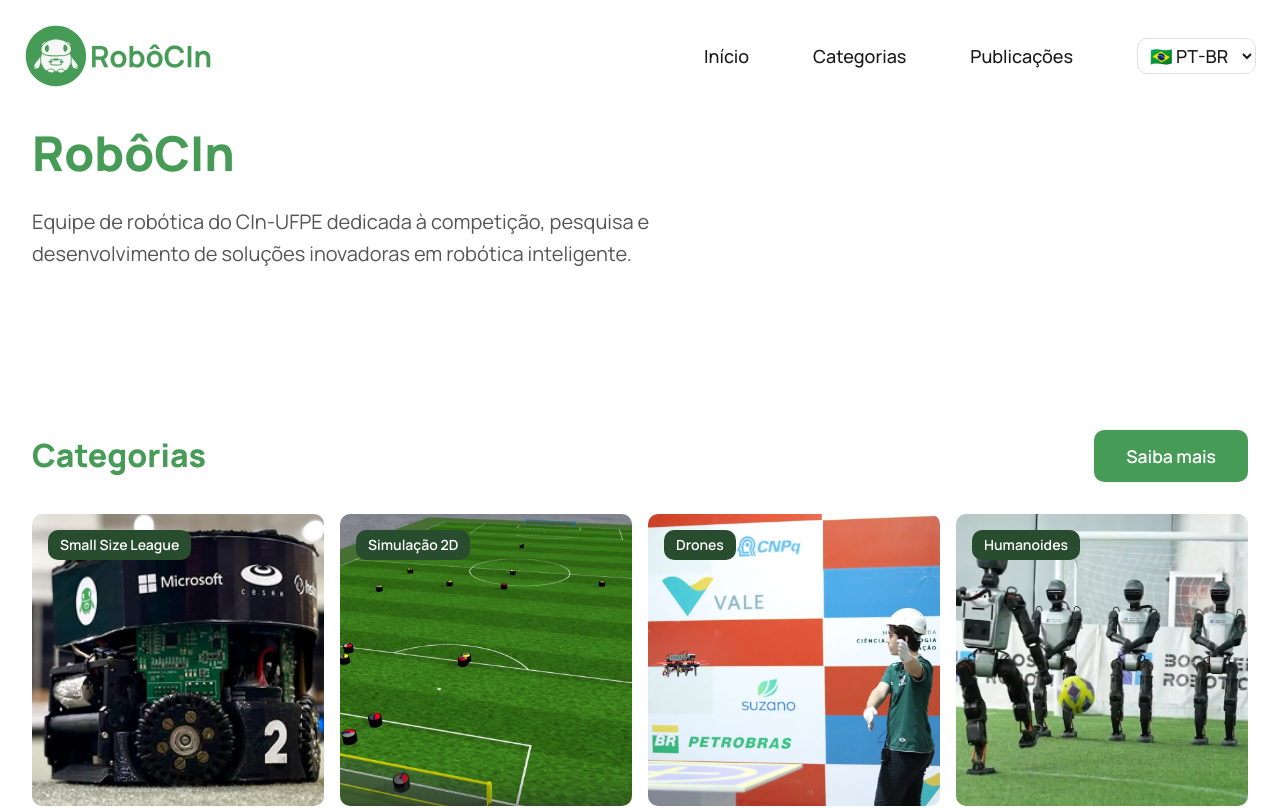
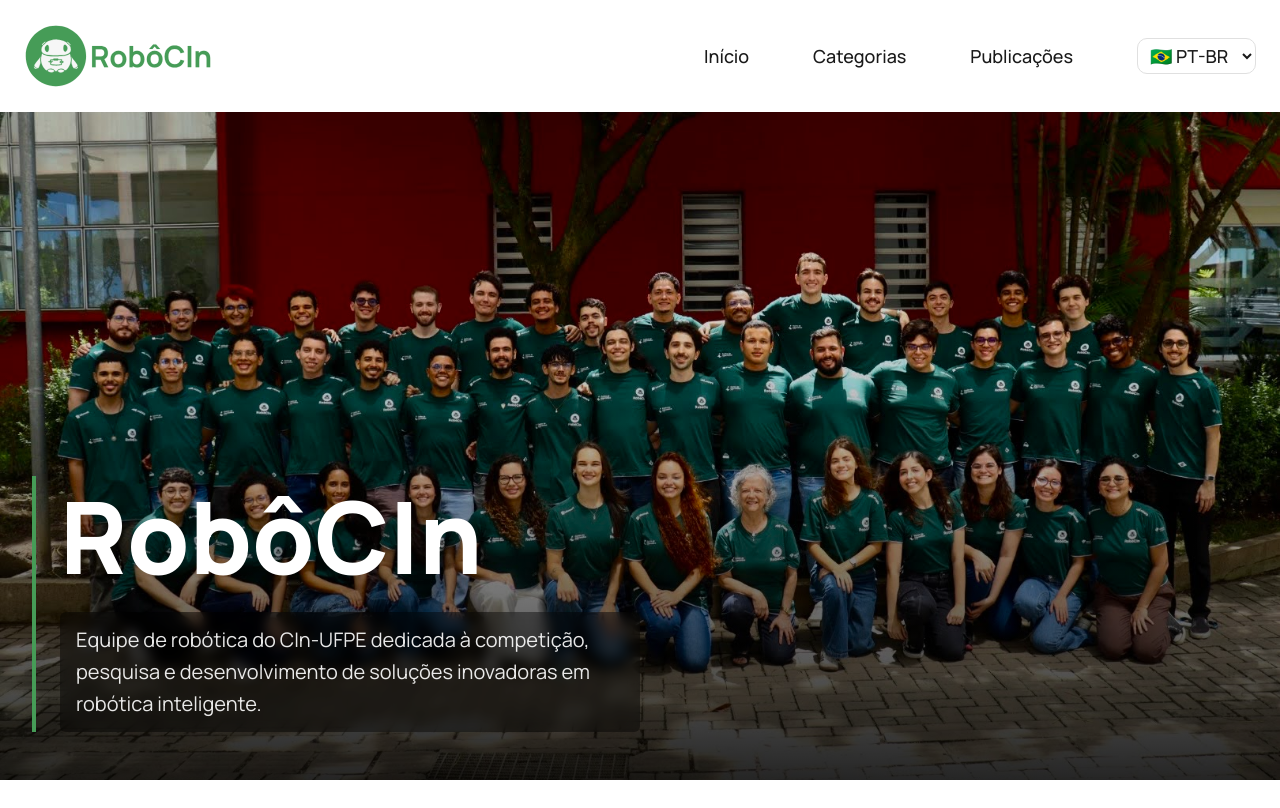
Before and after one commit to robocin/robocin-website, a React (Vite) app: page / in a window 1280 px wide. Shown: the top 808 px of the page. Built offline with nearby package versions, Linux system fonts and the light colour scheme.

Commit message:
feat: improve hero section

```diff
--- a/src/components/Hero/Hero.jsx
+++ b/src/components/Hero/Hero.jsx
@@ -1,11 +1,12 @@
 import { useTranslation } from 'react-i18next';
-import { Link } from 'react-router-dom';
 import styles from './Hero.module.css';
+import groupPhoto from '../../assets/group-photo.jpg';
 
 function Hero() {
   const { t } = useTranslation();
   return (
-    <section className={styles.hero}>
+    <section className={styles.hero} style={{ backgroundImage: `url(${groupPhoto})` }}>
+      <div className={styles.overlay} />
       <div className={styles.content}>
         <h1 className={styles.title}>{t('hero.title')}</h1>
         <p className={styles.subtitle}>{t('hero.subtitle')}</p>
--- a/src/components/Hero/Hero.module.css
+++ b/src/components/Hero/Hero.module.css
@@ -1,26 +1,54 @@
 .hero {
-  padding: var(--space-16) var(--space-8);
+  position: relative;
+  min-height: 90vh;
+  background-size: cover;
+  background-position: center center;
+  display: flex;
+  flex-direction: column;
+  align-items: flex-start;
+  justify-content: flex-end;
+  padding: 0 var(--space-8) var(--space-12);
+}
+
+.overlay {
+  position: absolute;
+  inset: 0;
+  background: linear-gradient(
+    to top,
+    rgba(0, 0, 0, 0.82) 0%,
+    rgba(0, 0, 0, 0.30) 35%,
+    transparent 60%
+  );
+  pointer-events: none;
 }
 
 .content {
+  position: relative;
+  z-index: 1;
   max-width: var(--max-width);
-  margin: 0 auto;
+  width: 100%;
+  border-left: 4px solid var(--color-primary);
+  padding-left: var(--space-6);
 }
 
 .title {
-  font-size: var(--font-size-4xl);
+  font-size: clamp(2.5rem, 8vw, var(--font-size-5xl));
   font-weight: 800;
   line-height: var(--line-height-heading);
-  color: var(--color-primary);
-  margin-bottom: var(--space-6);
+  color: #ffffff;
+  margin-bottom: var(--space-4);
 }
 
 .subtitle {
-  font-size: var(--font-size-xl);
-  color: var(--color-text-muted);
-  max-width: var(--max-width-prose);
+  font-size: clamp(var(--font-size-base), 2.5vw, var(--font-size-xl));
+  color: rgba(255, 255, 255, 0.90);
+  max-width: 580px;
   line-height: var(--line-height-base);
-  margin-bottom: var(--space-8);
+  background: rgba(0, 0, 0, 0.40);
+  backdrop-filter: blur(6px);
+  padding: var(--space-3) var(--space-4);
+  border-radius: 6px;
+  display: inline-block;
 }
 
 .cta {
```
Also changed, not shown: src/assets/group-photo.jpg (added).
